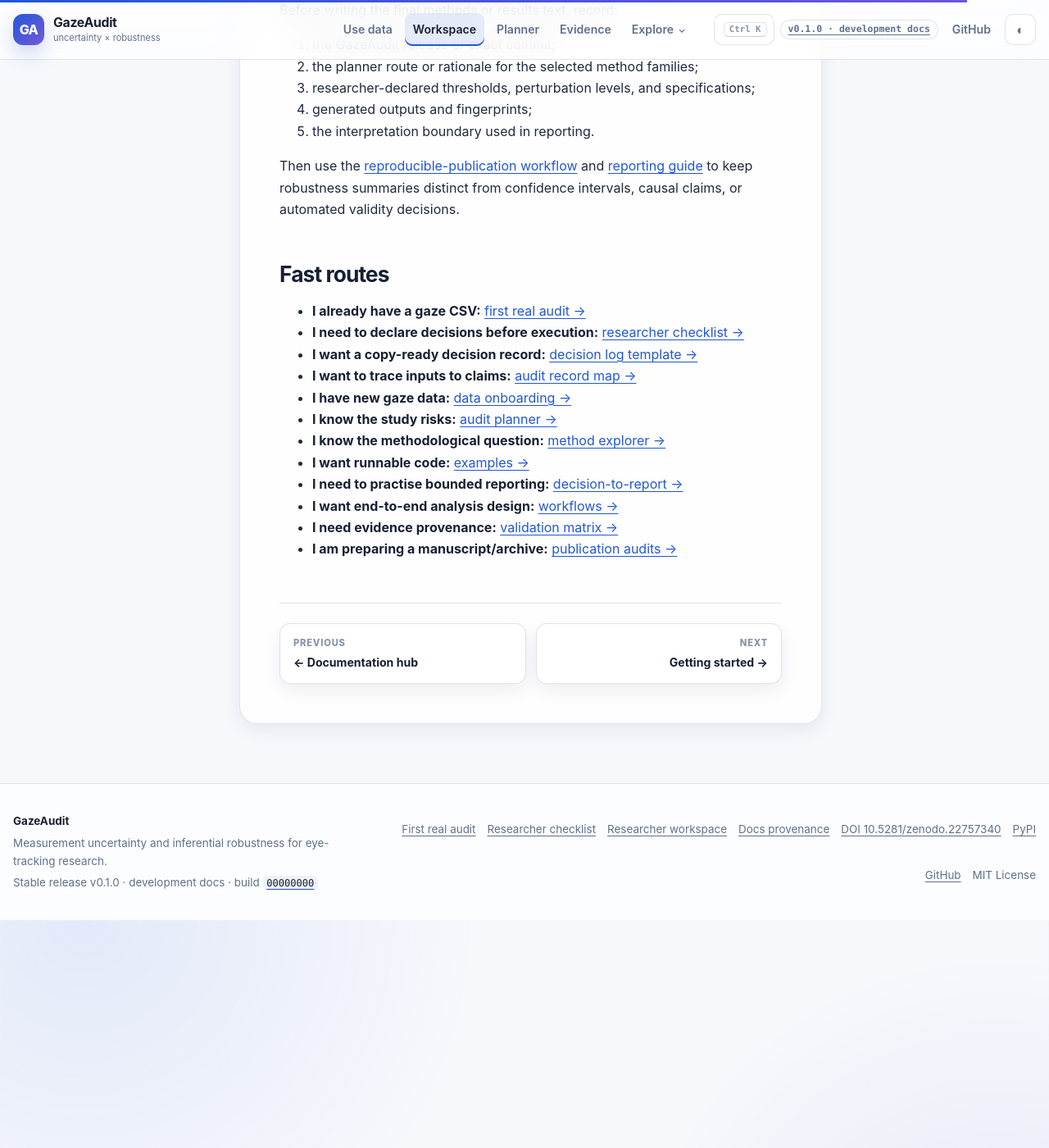
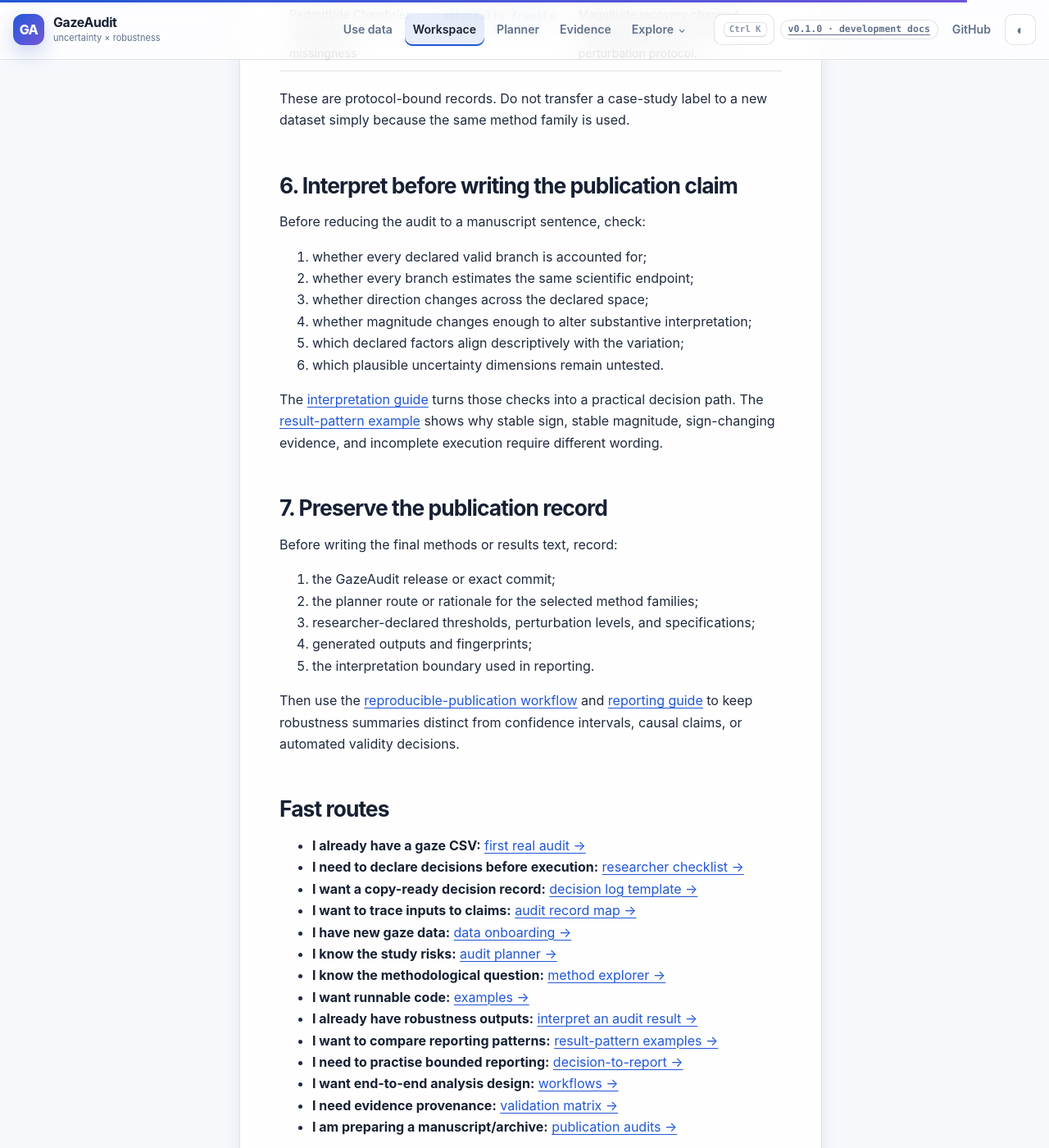
Before and after one commit to stefanosbalaskas/GazeAudit, a Jekyll site: the page built from docs/workspace/index.md, in a window 1280 px wide and 1400 px high, scrolled down 5036 px. Shown: the whole window at 82% size. Built offline with Jekyll 4.4.1, drawn with Linux system fonts in a browser that asks for light colours; some of the changed text lies outside the part shown.

Commit message:
docs: add result interpretation path to workspace

```diff
--- a/docs/workspace/index.md
+++ b/docs/workspace/index.md
@@ -1,16 +1,16 @@
 ---
 title: Researcher workspace
-description: Move from study conditions to governed methods, runnable workflows, evidence boundaries, and a publication-ready audit record.
+description: Move from study conditions to governed methods, runnable workflows, evidence boundaries, result interpretation, and a publication-ready audit record.
 kicker: Researcher workspace
 page_type: workspace
 permalink: /docs/workspace/
 search_category: Start
-search_keywords: workspace project plan audit planner methods examples workflows evidence publication markdown json own data csv first audit
+search_keywords: workspace project plan audit planner methods examples workflows evidence interpretation result reporting publication markdown json own data csv first audit
 ---
 
 # Researcher workspace
 
-Use this page as the **project-level map** for GazeAudit. It connects the planner, method catalog, runnable documentation, visual diagnostics, empirical evidence, and publication tooling without turning any of them into an automatic scientific decision system.
+Use this page as the **project-level map** for GazeAudit. It connects the planner, method catalog, runnable documentation, visual diagnostics, empirical evidence, result interpretation, and publication tooling without turning any of them into an automatic scientific decision system.
 
 <div class="workspace-launchpad" aria-label="Choose a practical GazeAudit starting point">
   <a class="workspace-launch-card" href="{{ '/docs/guides/first-real-audit/' | relative_url }}">
@@ -56,6 +56,11 @@
 For a first study, this route is usually more useful than trying to learn the whole package at once. Run the [first real audit guide]({{ '/docs/guides/first-real-audit/' | relative_url }}) end to end, inspect the bundle it produces, then add readiness, measurement-uncertainty, or publication layers only when they answer a real study-specific question.
 
 If you need to see **how those stages become one reviewable scientific record**, use the [audit record map]({{ '/docs/guides/audit-record-map/' | relative_url }}). It links study inputs and researcher-owned decisions to QC, specification execution, robustness summaries, provenance, fingerprints, and manuscript/archive claims.
+
+<div class="callout tip">
+<strong>Already have completed robustness outputs?</strong>
+Use <a href="{{ '/docs/guides/interpret-audit-result/' | relative_url }}">Interpret an audit result</a> to check the declared denominator, endpoint consistency, direction, magnitude, descriptive sensitivity, and untested uncertainty in that order. Then compare the four synthetic <a href="{{ '/docs/examples/result-patterns/' | relative_url }}">result-pattern reporting examples</a> before choosing manuscript wording.
+</div>
 
 <div class="callout tip">
 <strong>Before execution, preserve the decisions that GazeAudit cannot make for you.</strong>
@@ -137,7 +142,8 @@
 | Readiness governance | [Analysis-readiness example]({{ '/docs/examples/analysis-readiness/' | relative_url }}) | [Readiness guide]({{ '/docs/guides/analysis-readiness/' | relative_url }}) |
 | AOI measurement uncertainty | [AOI boundary example]({{ '/docs/examples/aoi-boundary/' | relative_url }}) | [Measurement audit]({{ '/docs/workflows/measurement-audit/' | relative_url }}) |
 | Alternative analytical choices | [End-to-end robustness audit]({{ '/docs/examples/end-to-end-robustness/' | relative_url }}) | [Robustness workflow]({{ '/docs/workflows/robustness-audit/' | relative_url }}) |
-| Interpret a robustness pattern | [Decision-to-report example]({{ '/docs/examples/decision-to-report/' | relative_url }}) | [Reporting guide]({{ '/docs/guides/reporting-robustness/' | relative_url }}) |
+| Interpret completed robustness outputs | [Interpret an audit result]({{ '/docs/guides/interpret-audit-result/' | relative_url }}) | [Result-pattern examples]({{ '/docs/examples/result-patterns/' | relative_url }}) |
+| Interpret the deterministic 12-branch exercise | [Decision-to-report example]({{ '/docs/examples/decision-to-report/' | relative_url }}) | [Reporting guide]({{ '/docs/guides/reporting-robustness/' | relative_url }}) |
 | Sampling sensitivity | [Sampling example]({{ '/docs/examples/sampling-sensitivity/' | relative_url }}) | [Specification-space guide]({{ '/docs/guides/specification-space/' | relative_url }}) |
 | Publication evidence | [Publication workflow]({{ '/docs/workflows/reproducible-publication/' | relative_url }}) | [Publication-audit guide]({{ '/docs/guides/publication-audits/' | relative_url }}) |
 
@@ -159,7 +165,20 @@
 
 These are protocol-bound records. Do not transfer a case-study label to a new dataset simply because the same method family is used.
 
-## 6. Preserve the publication record
+## 6. Interpret before writing the publication claim
+
+Before reducing the audit to a manuscript sentence, check:
+
+1. whether every declared valid branch is accounted for;
+2. whether every branch estimates the same scientific endpoint;
+3. whether direction changes across the declared space;
+4. whether magnitude changes enough to alter substantive interpretation;
+5. which declared factors align descriptively with the variation;
+6. which plausible uncertainty dimensions remain untested.
+
+The [interpretation guide]({{ '/docs/guides/interpret-audit-result/' | relative_url }}) turns those checks into a practical decision path. The [result-pattern example]({{ '/docs/examples/result-patterns/' | relative_url }}) shows why stable sign, stable magnitude, sign-changing evidence, and incomplete execution require different wording.
+
+## 7. Preserve the publication record
 
 Before writing the final methods or results text, record:
 
@@ -181,6 +200,8 @@
 - **I know the study risks:** [audit planner →]({{ '/docs/planner/' | relative_url }})
 - **I know the methodological question:** [method explorer →]({{ '/docs/methods/' | relative_url }})
 - **I want runnable code:** [examples →]({{ '/docs/examples/' | relative_url }})
+- **I already have robustness outputs:** [interpret an audit result →]({{ '/docs/guides/interpret-audit-result/' | relative_url }})
+- **I want to compare reporting patterns:** [result-pattern examples →]({{ '/docs/examples/result-patterns/' | relative_url }})
 - **I need to practise bounded reporting:** [decision-to-report →]({{ '/docs/examples/decision-to-report/' | relative_url }})
 - **I want end-to-end analysis design:** [workflows →]({{ '/docs/workflows/' | relative_url }})
 - **I need evidence provenance:** [validation matrix →]({{ '/docs/VALIDATION_MATRIX.html' | relative_url }})
```
